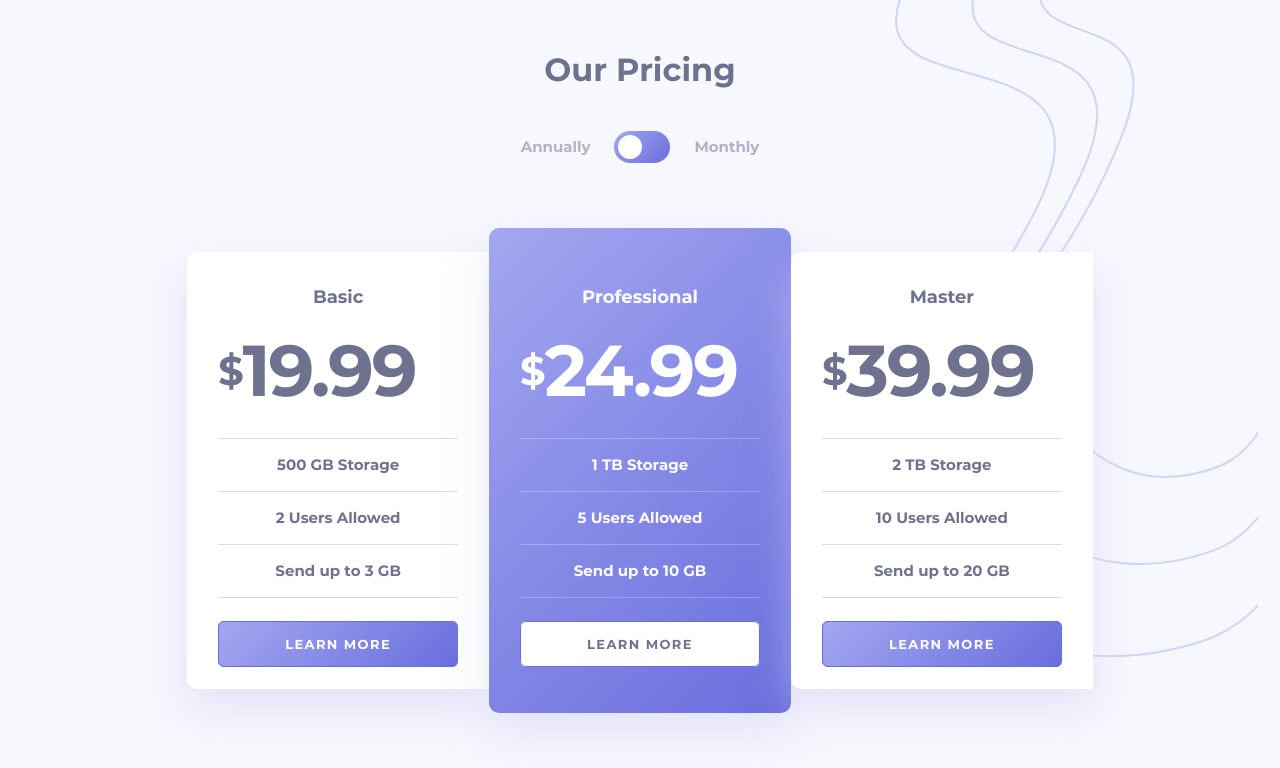
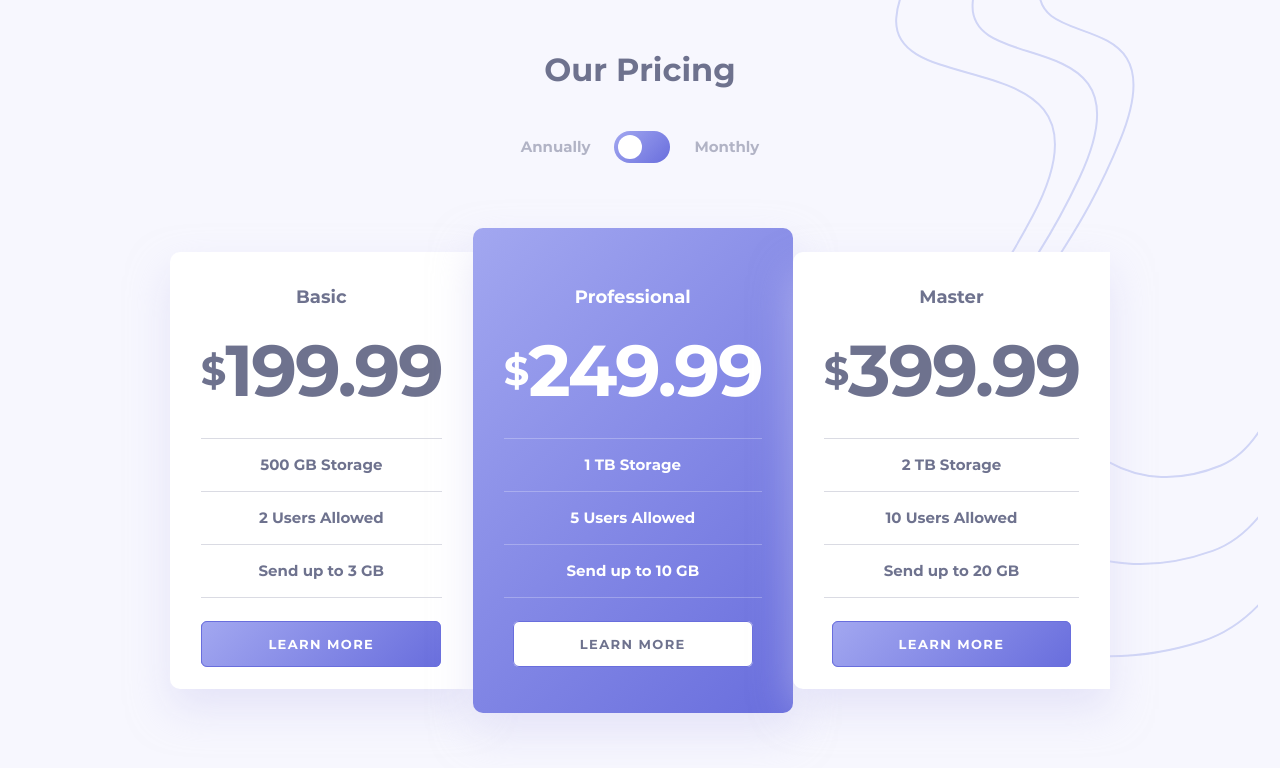
Before and after one commit to Otkirjon2001/pricing-component, a plain HTML site: page index.html in a window 1280 px wide. Both pictures are taken after a click on the label "Annually". Drawn offline with Linux system fonts and the light colour scheme.

Commit message:
Add other styles

```diff
--- a/css/styles.css
+++ b/css/styles.css
@@ -19,6 +19,7 @@ html{
   box-sizing: border-box;
   height: 100%;
   scroll-behavior: smooth;
+  overflow-x: hidden;
 }
 *,*::after,*::before{
   box-sizing: border-box;
--- a/index.html
+++ b/index.html
@@ -13,6 +13,7 @@
 </head>
 
 <body>
+  <!-- MAIN-CONTENT -->
   <main class="main-content">
     <div class="main-container container">
       <header class="site-header">
@@ -32,7 +33,7 @@
         </form>
       </header>
       <ul class="card-box-list">
-        <li class="card-box-item">
+        <li class="card-box-item" data-pricing-annually="199.99" data-pricing-monthly="19.99">
           <h3 class="card-top-text">Basic</h3>
           <div class="price-box">
             <span class="price-span">$</span>
@@ -44,21 +45,18 @@
               <p class="card-box-inner-item-text">500 GB Storage</p>
               <hr class="card-box-hr">
             </li>
-
             <li class="card-box-inner-item">
               <p class="card-box-inner-item-text">2 Users Allowed</p>
               <hr class="card-box-hr">
             </li>
-
             <li class="card-box-inner-item">
               <p class="card-box-inner-item-text">Send up to 3 GB</p>
               <hr class="card-box-hr">
             </li>
-
           </ul>
           <a class="about-link" href="#">LEARN MORE</a>
         </li>
-        <li class="card-box-item card-box-item-active">
+        <li class="card-box-item card-box-item-active" data-pricing-annually="249.99" data-pricing-monthly="24.99">
           <h3 class="card-top-text">Professional</h3>
           <div class="price-box">
             <span class="price-span">$</span>
@@ -70,21 +68,18 @@
               <p class="card-box-inner-item-text">1 TB Storage</p>
               <hr class="card-box-hr">
             </li>
-
             <li class="card-box-inner-item">
               <p class="card-box-inner-item-text">5 Users Allowed</p>
               <hr class="card-box-hr">
             </li>
-
             <li class="card-box-inner-item">
               <p class="card-box-inner-item-text">Send up to 10 GB</p>
               <hr class="card-box-hr">
             </li>
-
           </ul>
           <a class="about-link about-link-active" href="#">LEARN MORE</a>
         </li>
-        <li class="card-box-item">
+        <li class="card-box-item" data-pricing-annually="399.99" data-pricing-monthly="39.99">
           <h3 class="card-top-text">Master</h3>
           <div class="price-box">
             <span class="price-span">$</span>
@@ -96,17 +91,14 @@
               <p class="card-box-inner-item-text">2 TB Storage</p>
               <hr class="card-box-hr">
             </li>
-
             <li class="card-box-inner-item">
               <p class="card-box-inner-item-text">10 Users Allowed</p>
               <hr class="card-box-hr">
             </li>
-
             <li class="card-box-inner-item">
               <p class="card-box-inner-item-text">Send up to 20 GB</p>
               <hr class="card-box-hr">
             </li>
-
           </ul>
           <a class="about-link" href="#">LEARN MORE</a>
         </li>
--- a/js/main.js
+++ b/js/main.js
@@ -1,9 +1,19 @@
-const elSiteButton = document.querySelector(".site-header-toggle");
-const elSitePrice1 = document.querySelector(".price-1");
-const elSitePrice2 = document.querySelector(".price-2");
-const elSitePrice3 = document.querySelector(".price-3");
-elSiteButton.addEventListener("click", function () {
-  elSitePrice1.textContent = "199.99";
-  elSitePrice2.textContent = "249.99";
-  elSitePrice3.textContent = "399.99";
-});
+const elsSiteInput = document.querySelectorAll('[name = "switch-input-radio"]');
+const elsSitePricing = document.querySelectorAll(".price");
+
+elsSiteInput.forEach(function (elSiteinput) {
+  elSiteinput.addEventListener("change", function () {
+    const period = elSiteinput.value;
+
+    if (period === "annually") {
+      elsSitePricing.forEach(function (elPrice) {
+        elPrice.textContent = elPrice.closest(".card-box-item").dataset.pricingAnnually;
+      });
+    } else {
+      elsSitePricing.forEach(function (elPrice) {
+        elPrice.textContent = elPrice.closest(".card-box-item").dataset.pricingMonthly;
+      });
+
+    }
+  })
+})
```
